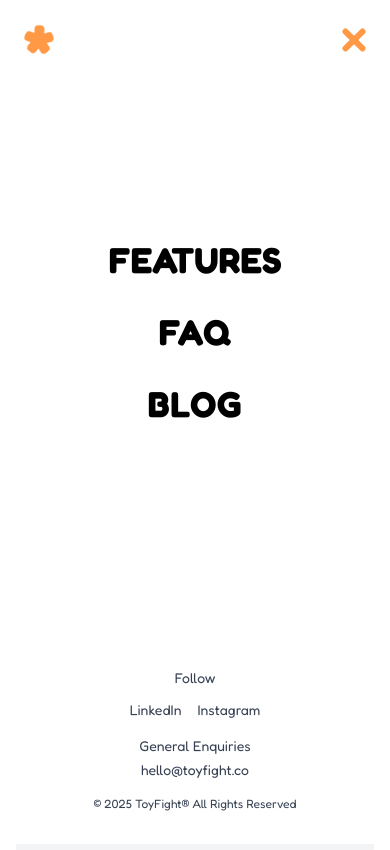
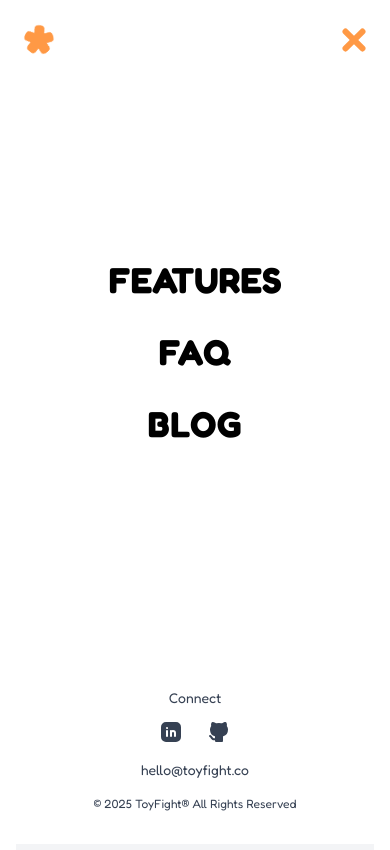
Before and after one commit to JaeMinBird/portfoliov4, a Next.js app: page / in a window 390 px wide. Both pictures are taken after a click on the icon 354 px from the left and 40 px from the top of the page. Shown: the top 850 px of the page. Built offline with nearby package versions, Linux system fonts and the light colour scheme.

Commit message:
updated icons, links

```diff
--- a/package.json
+++ b/package.json
@@ -9,6 +9,7 @@
     "lint": "next lint"
   },
   "dependencies": {
+    "@tabler/icons-react": "^3.33.0",
     "framer-motion": "^12.12.1",
     "next": "15.3.2",
     "postcss": "^8.5.3",
--- a/src/app/components/nav.tsx
+++ b/src/app/components/nav.tsx
@@ -2,6 +2,7 @@
 import { useEffect, useState, useRef } from "react";
 import { motion, AnimatePresence, SVGMotionProps } from "framer-motion";
 import Image from "next/image";
+import { IconBrandLinkedinFilled, IconBrandGithubFilled } from '@tabler/icons-react';
 
 // Separate the MenuButton component from SVGMotionProps to avoid type conflicts
 interface MenuButtonProps {
@@ -295,7 +296,7 @@ export default function StickyHeader() {
             exit={{ opacity: 0, scale: 0.95 }}
             transition={{ duration: 0.3 }}
           >
-            <nav className="flex flex-col items-center space-y-8 mt-60">
+            <nav className="flex flex-col items-center space-y-8 py-65">
               <motion.a
                 href="#features"
                 className="text-4xl font-bold text-black"
@@ -338,14 +339,17 @@ export default function StickyHeader() {
               animate={{ opacity: 1 }}
               transition={{ delay: 0.4 }}
             >
-              <p className="mb-3">Follow</p>
-              <div className="flex space-x-4 mb-4">
-                <a href="https://linkedin.com" className="hover:text-[#ff9945]">LinkedIn</a>
-                <a href="https://instagram.com" className="hover:text-[#ff9945]">Instagram</a>
+              <p className="mb-3">Connect</p>
+              <div className="flex space-x-6 mb-4">
+                <a href="https://linkedin.com" className="hover:text-[#ff9945] transition-colors">
+                  <IconBrandLinkedinFilled size={24} />
+                </a>
+                <a href="https://github.com" className="hover:text-[#ff9945] transition-colors">
+                  <IconBrandGithubFilled size={24} />
+                </a>
               </div>
 
               <div className="mb-4">
-                <p className="mb-1">General Enquiries</p>
                 <a href="mailto:hello@toyfight.co" className="hover:text-[#ff9945]">hello@toyfight.co</a>
               </div>
 
```
Also changed, not shown: 1 other file (tests, documents, lock files or other folders).
